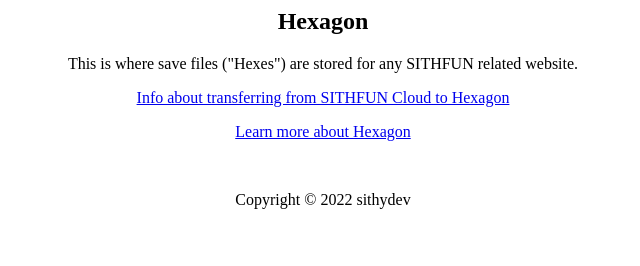
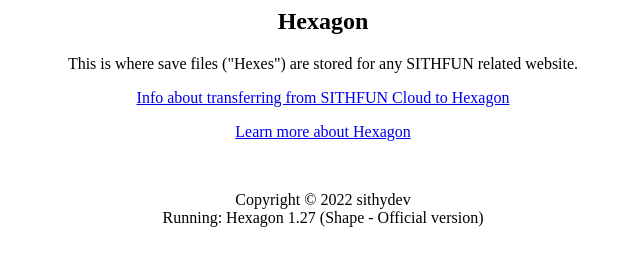
Before and after one commit to sithydev/web-cloud, a plain HTML site: page index.html in a window 1280 px wide. Shown: the whole page, without its empty margins (317-957 px from the left). Drawn offline with Linux system fonts and the light colour scheme.

Commit message:
Update index.html

```diff
--- a/index.html
+++ b/index.html
@@ -3,4 +3,4 @@
 <p style="text-align: center;"><a href="https://sithydev.github.io/web-cloud/transfer">Info about transferring from SITHFUN Cloud to Hexagon</a></p>
 <p style="text-align: center;"><a href="https://sithydev.github.io/web-cloud/hexagon">Learn more about Hexagon</a></p>
 <p style="text-align: center;">&nbsp;</p>
-<p style="text-align: center;">Copyright &copy; 2022 sithydev</p>
+<p style="text-align: center;">Copyright &copy; 2022 sithydev<br />Running: Hexagon 1.27 (Shape - Official version)</p>
```
